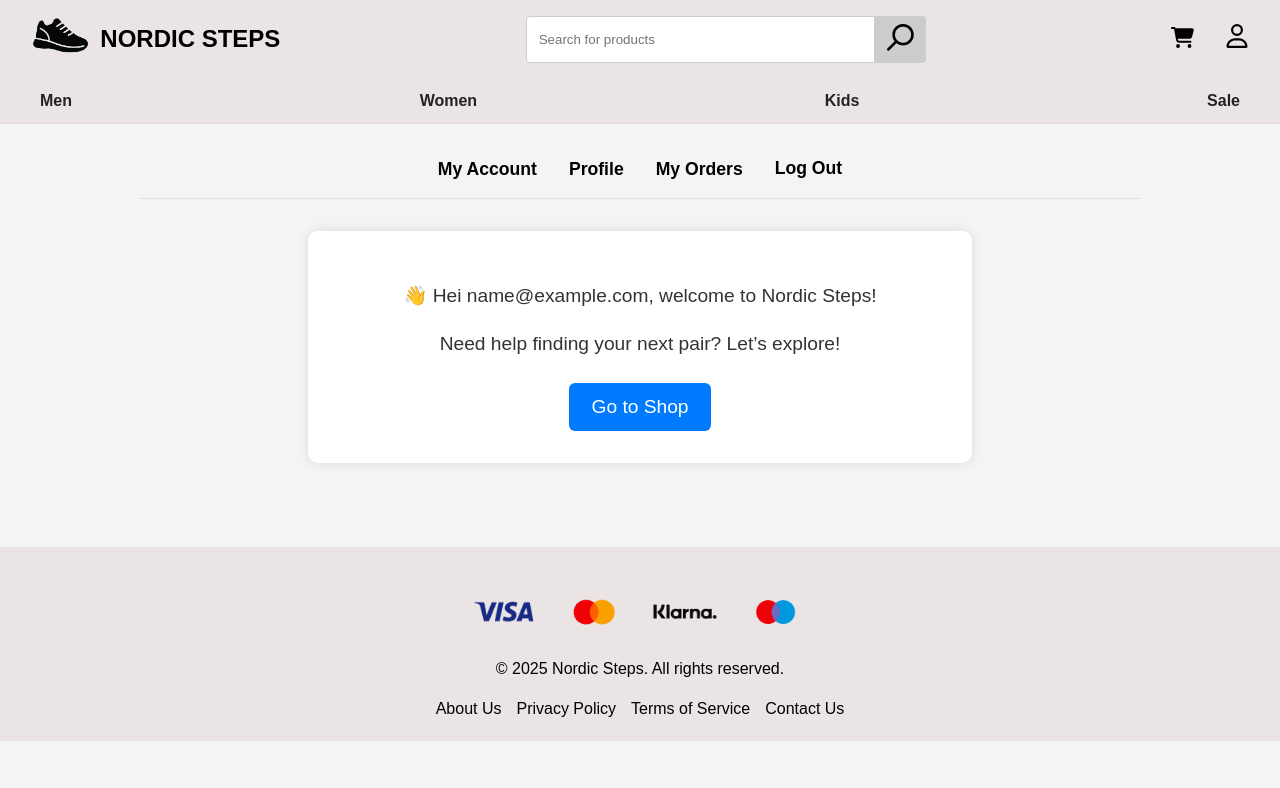
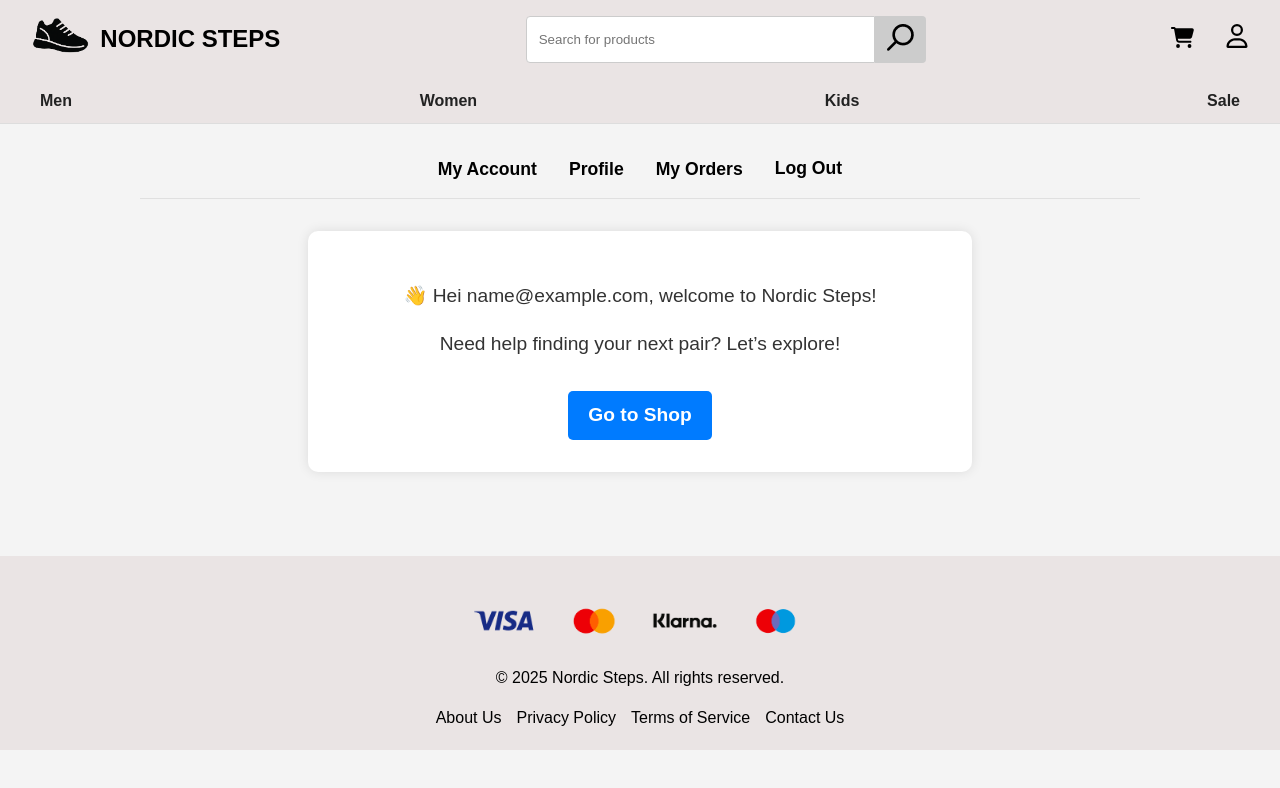
Before and after one commit to sarinang92/nordicsteps-frontend, a React (Vite) app: page /nordicsteps/account in a window 1280 px wide. Shown: the top 788 px of the page. Built offline with nearby package versions, Linux system fonts and the light colour scheme; sample sign-in values are in the browser's storage.

Commit message:
fix button

```diff
--- a/src/components/Account/Account.css
+++ b/src/components/Account/Account.css
@@ -33,6 +33,7 @@
   text-decoration: underline;
 }
 
+
 .logout-button {
   padding: 0;
 }
@@ -56,15 +57,17 @@
 
 .accountgreeting-cta-button {
   display: inline-block;
-  margin-top: 0.5rem;
-  padding: 0.6rem 1.4rem;
+  margin-top: 1rem;
+  padding: 10px 20px;
   background-color: #007bff;
   color: white;
-  text-decoration: none;
-  border-radius: 6px;
-  font-weight: 500;
+  font-weight: bold;
+  border: none;
+  border-radius: 5px;
+  cursor: pointer;
 }
 
 .accountgreeting-cta-button:hover {
   background-color: #0056b3;
+  color: white;
 }
```
